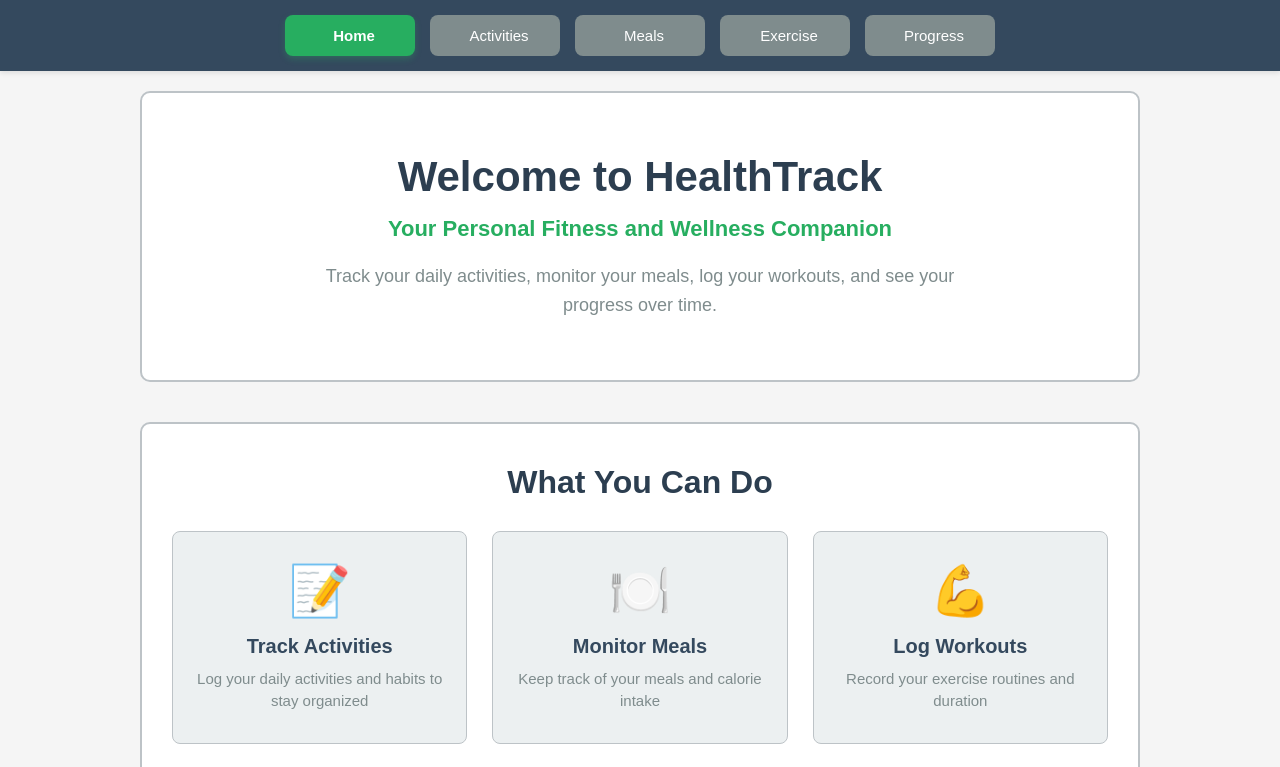
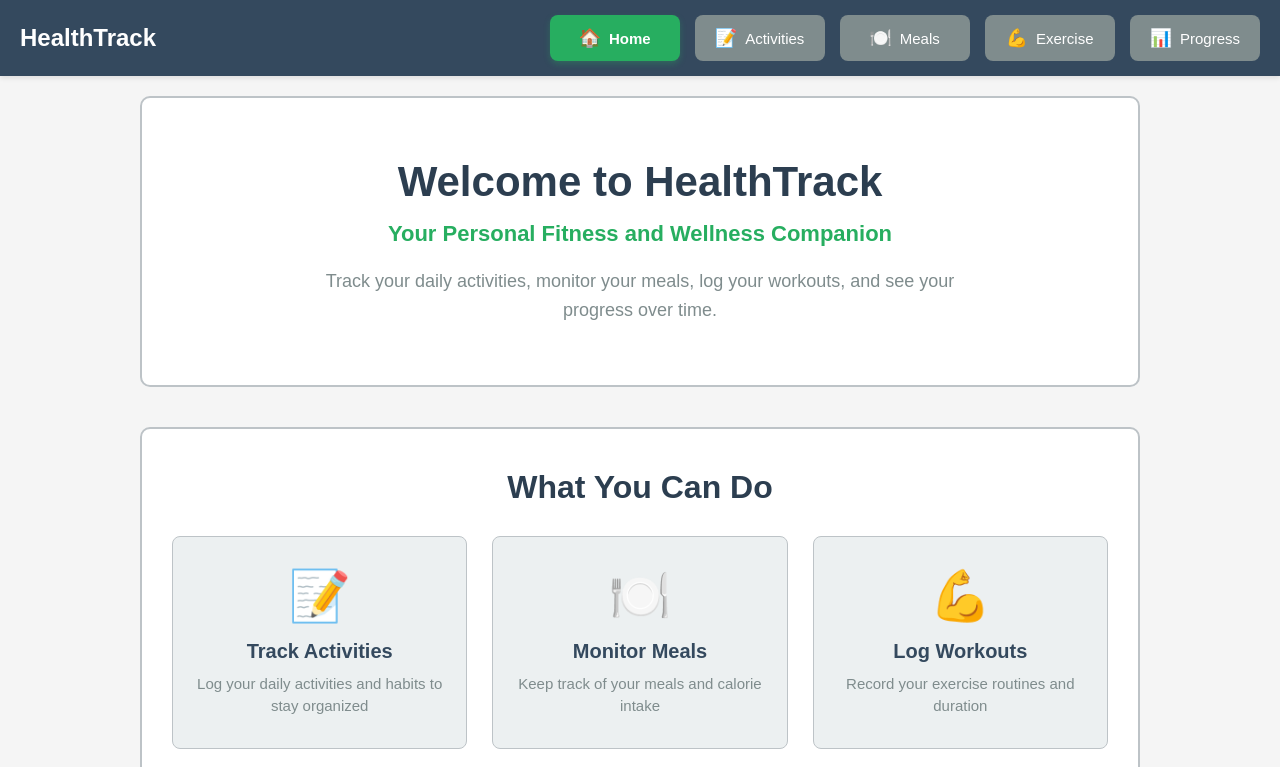
Before and after one commit to Salehsh20/health-tracking, a React (Vite) app: page / in a window 1280 px wide. Shown: the top 767 px of the page. Built offline with nearby package versions, Linux system fonts and the light colour scheme; the HTML template or start-up script is replaced by a standard one.

Commit message:
improve navbar design

```diff
--- a/src/App.css
+++ b/src/App.css
@@ -28,10 +28,22 @@
   background-color: #34495e;
   padding: 15px 20px;
   display: flex;
-  justify-content: center;
+  justify-content: space-between;
+  align-items: center;
+  box-shadow: 0 2px 5px rgba(0, 0, 0, 0.1);
+}
+
+.navbar-brand h1 {
+  margin: 0;
+  color: white;
+  font-size: 24px;
+  font-weight: bold;
+}
+
+.navbar-nav {
+  display: flex;
   gap: 15px;
   flex-wrap: wrap;
-  box-shadow: 0 2px 5px rgba(0, 0, 0, 0.1);
 }
 
 .nav-btn {
--- a/src/components/Navbar.jsx
+++ b/src/components/Navbar.jsx
@@ -2,46 +2,49 @@ import React from 'react';
 
 function Navbar({ currentPage, setCurrentPage }) {
   return (
-    <div className="navbar-container">
+    <nav className="navbar">
+      <div className="navbar-brand">
+        <h1>HealthTrack</h1>
+      </div>
 
-      <nav className="navbar">
+      <div className="navbar-nav">
         <button
           className={currentPage === 'home' ? 'nav-btn active' : 'nav-btn'}
           onClick={() => setCurrentPage('home')}
         >
-        <span className="nav-icon"></span>
+          <span className="nav-icon">🏠</span>
           <span className="nav-text">Home</span>
         </button>
         <button
           className={currentPage === 'activities' ? 'nav-btn active' : 'nav-btn'}
           onClick={() => setCurrentPage('activities')}
         >
-        <span className="nav-icon"></span>
+          <span className="nav-icon">📝</span>
           <span className="nav-text">Activities</span>
         </button>
         <button
           className={currentPage === 'meals' ? 'nav-btn active' : 'nav-btn'}
           onClick={() => setCurrentPage('meals')}
         >
-        <span className="nav-icon"></span>
+          <span className="nav-icon">🍽️</span>
           <span className="nav-text">Meals</span>
         </button>
         <button
           className={currentPage === 'exercise' ? 'nav-btn active' : 'nav-btn'}
           onClick={() => setCurrentPage('exercise')}
         >
-        <span className="nav-icon"></span>
+          <span className="nav-icon">💪</span>
           <span className="nav-text">Exercise</span>
         </button>
         <button
           className={currentPage === 'progress' ? 'nav-btn active' : 'nav-btn'}
           onClick={() => setCurrentPage('progress')}
         >
-        <span className="nav-icon"></span>
+          <span className="nav-icon">📊</span>
           <span className="nav-text">Progress</span>
         </button>
+      </div>
     </nav>
-    </div>
   );
 }
 
```
Lines whose indentation alone changed are shown as unchanged.
